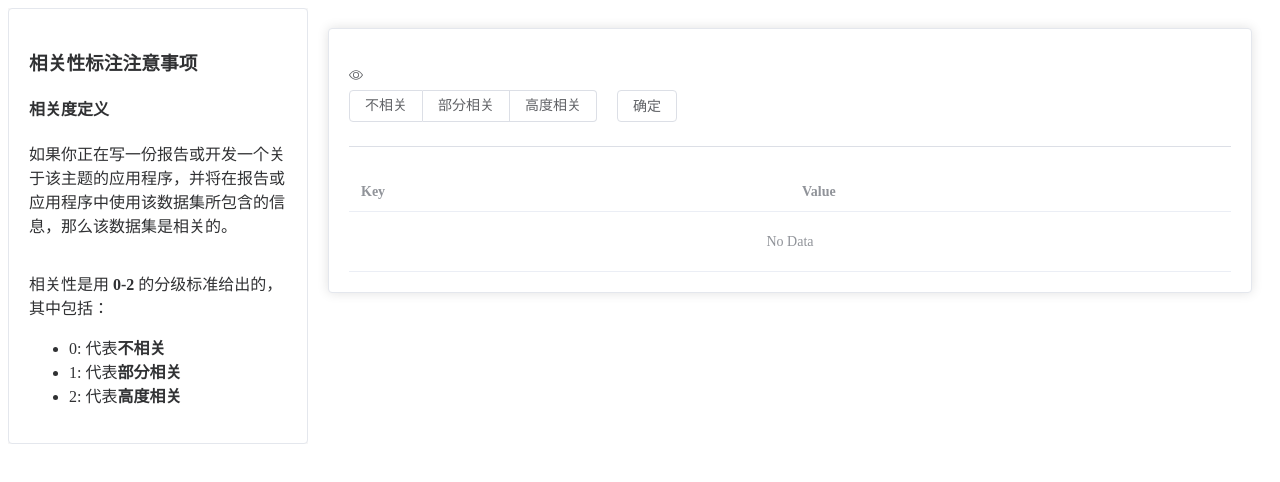
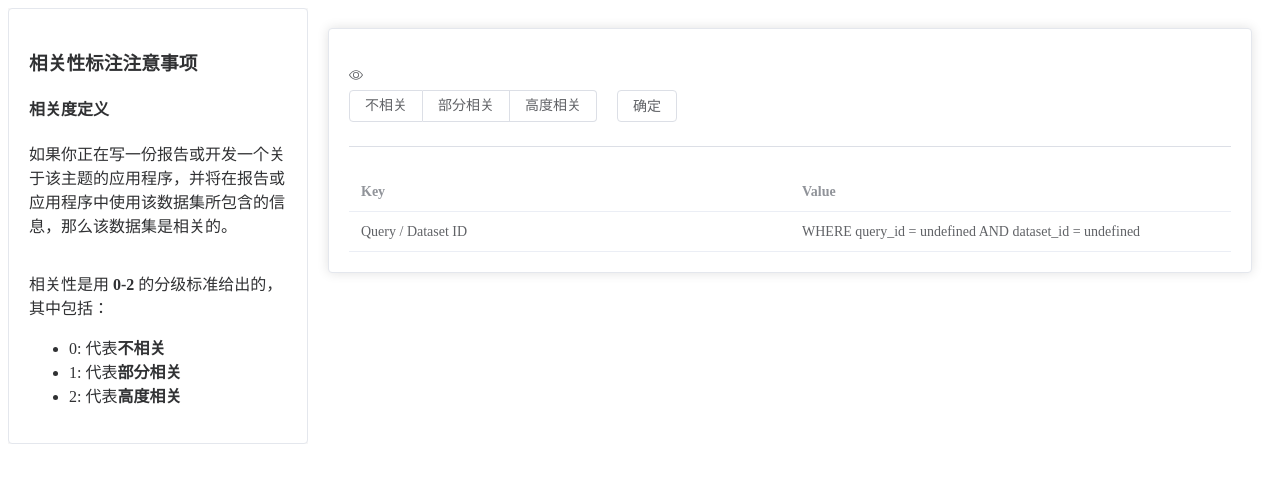
Before and after one commit to String10/ChinaOpenDataPortal-DataRanking, a Vue app in the folder frontend/: page / in a window 1280 px wide. Shown: the top 482 px of the page. Built offline with nearby package versions, Linux system fonts and the light colour scheme; no server answers.

Commit message:
update detail-card

```diff
--- a/frontend/src/components/DetailCard.vue
+++ b/frontend/src/components/DetailCard.vue
@@ -38,7 +38,7 @@ const updateRanking = () =>
 <template>
   <el-card>
     <h3>{{ query?.query_text }}</h3>
-    <el-link :icon="IconView" :href="metadata?.url">{{ metadata?.url }}</el-link>
+    <el-link :icon="IconView" :href="metadata?.url" target="_blank">{{ metadata?.url }}</el-link>
     <div class="flex items-center text-sm">
       <el-radio-group v-model="rank" class="ml-4">
         <el-radio-button label="不相关" value="0" />
@@ -52,11 +52,18 @@ const updateRanking = () =>
     <el-divider />
     <el-table
       :data="
-        Object.entries(JSON.parse(metadata ? metadata.origin_metadata : '{}')).map(
-          ([key, value]) => ({
-            Key: key,
-            Value: String(value)
-          })
+        [
+          {
+            Key: 'Query / Dataset ID',
+            Value: `WHERE query_id = ${query?.query_id} AND dataset_id = ${metadata?.dataset_id}`
+          }
+        ].concat(
+          Object.entries(JSON.parse(metadata ? metadata.origin_metadata : '{}')).map(
+            ([key, value]) => ({
+              Key: key,
+              Value: String(value)
+            })
+          )
         )
       "
       style="width: 100%"
```
